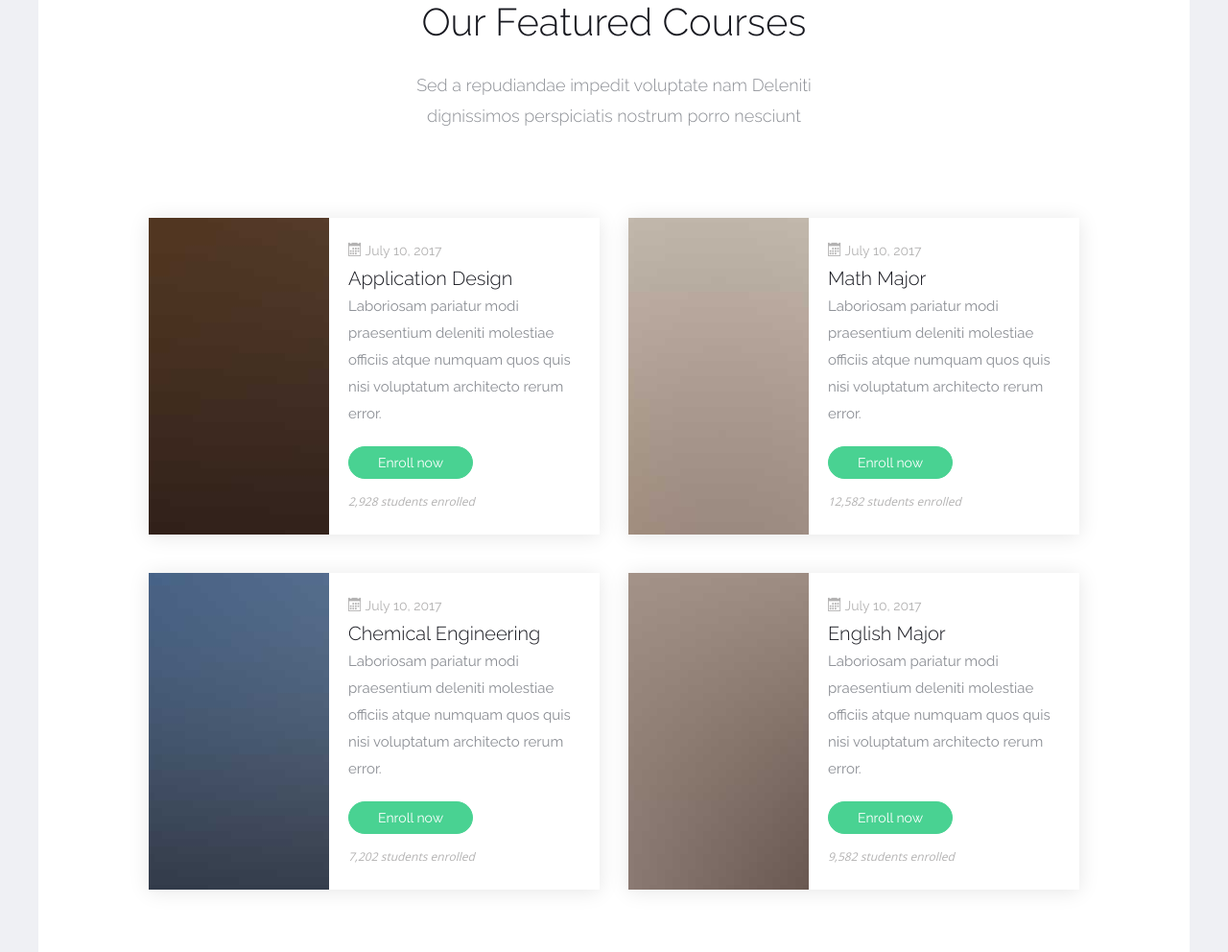
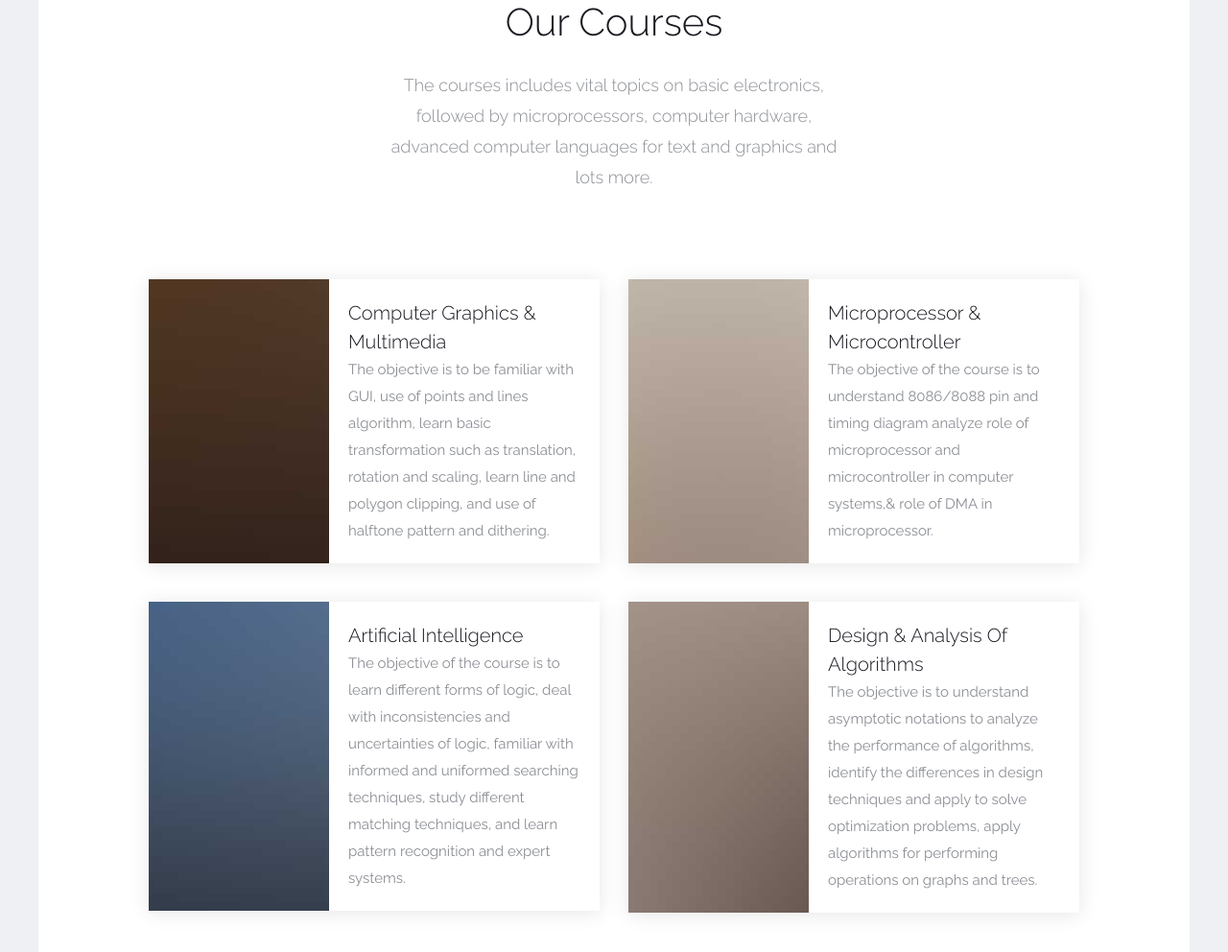
Before and after one commit to professorp/cse.vssut.github.io, a website: page index.html in a window 1280 px wide. Shown: the part 3405-4397 px from the top of the page at 96% size. Drawn offline with nearby package versions, Linux system fonts and the light colour scheme; files whose address does not match are found by name.

Commit message:
Added Contents to the Courses Section

```diff
--- a/index.html
+++ b/index.html
@@ -386,8 +386,8 @@
         <div class="container">
           <div class="row">
             <div class="col-md-6 col-md-offset-3 text-center section-heading probootstrap-animate">
-              <h2>Our Featured Courses</h2>
-              <p class="lead">Sed a repudiandae impedit voluptate nam Deleniti dignissimos perspiciatis nostrum porro nesciunt</p>
+              <h2>Our Courses</h2>
+              <p class="lead">The courses includes vital topics on basic electronics, followed by microprocessors, computer hardware, advanced computer languages for text and graphics and lots more.</p>
             </div>
           </div>
           <!-- END row -->
@@ -400,10 +400,10 @@
                   </div>
                 </div>
                 <div class="text">
-                  <span class="probootstrap-meta"><i class="icon-calendar2"></i> July 10, 2017</span>
-                  <h3>Application Design</h3>
-                  <p>Laboriosam pariatur modi praesentium deleniti molestiae officiis atque numquam quos quis nisi voluptatum architecto rerum error.</p>
-                  <p><a href="#" class="btn btn-primary">Enroll now</a> <span class="enrolled-count">2,928 students enrolled</span></p>
+                  <span class="probootstrap-meta"><!--<i class="icon-calendar2"></i>--></span>
+                  <h3>Computer Graphics & Multimedia</h3>
+                  <p>The objective is to be familiar with GUI, use of points and lines algorithm, learn basic transformation such as translation, rotation and scaling, learn line and polygon clipping, and use of halftone pattern and dithering.</p>
+                  <!--<p><a href="#" class="btn btn-primary">Enroll now</a> <span class="enrolled-count">2,928 students enrolled</span></p>-->
                 </div>
               </div>
 
@@ -414,10 +414,10 @@
                   </div>
                 </div>
                 <div class="text">
-                  <span class="probootstrap-meta"><i class="icon-calendar2"></i> July 10, 2017</span>
-                  <h3>Chemical Engineering</h3>
-                  <p>Laboriosam pariatur modi praesentium deleniti molestiae officiis atque numquam quos quis nisi voluptatum architecto rerum error.</p>
-                  <p><a href="#" class="btn btn-primary">Enroll now</a> <span class="enrolled-count">7,202 students enrolled</span></p>
+                  <span class="probootstrap-meta"><!--<i class="icon-calendar2"></i>--></span>
+                  <h3>Artificial Intelligence</h3>
+                  <p>The objective of the course is to learn different forms of logic, deal with inconsistencies and uncertainties of logic, familiar with informed and uniformed searching techniques, study different matching techniques, and learn pattern recognition and expert systems.</p>
+                  <!--<p><a href="#" class="btn btn-primary">Enroll now</a> <span class="enrolled-count">7,202 students enrolled</span></p>-->
                 </div>
               </div>
 
@@ -430,10 +430,10 @@
                   </div>
                 </div>
                 <div class="text">
-                  <span class="probootstrap-meta"><i class="icon-calendar2"></i> July 10, 2017</span>
-                  <h3>Math Major</h3>
-                  <p>Laboriosam pariatur modi praesentium deleniti molestiae officiis atque numquam quos quis nisi voluptatum architecto rerum error.</p>
-                  <p><a href="#" class="btn btn-primary">Enroll now</a> <span class="enrolled-count">12,582 students enrolled</span></p>
+                  <span class="probootstrap-meta"><!--<i class="icon-calendar2"></i>--></span>
+                  <h3>Microprocessor & Microcontroller</h3>
+                  <p>The objective of the course is to understand 8086/8088 pin and timing diagram analyze role of microprocessor and microcontroller in computer systems,& role of DMA in microprocessor.</p>
+                 <!-- <p><a href="#" class="btn btn-primary">Enroll now</a> <span class="enrolled-count">12,582 students enrolled</span></p>-->
                 </div>
               </div>
 
@@ -444,10 +444,10 @@
                   </div>
                 </div>
                 <div class="text">
-                  <span class="probootstrap-meta"><i class="icon-calendar2"></i> July 10, 2017</span>
-                  <h3>English Major</h3>
-                  <p>Laboriosam pariatur modi praesentium deleniti molestiae officiis atque numquam quos quis nisi voluptatum architecto rerum error.</p>
-                  <p><a href="#" class="btn btn-primary">Enroll now</a> <span class="enrolled-count">9,582 students enrolled</span></p>
+                  <span class="probootstrap-meta"><!--<i class="icon-calendar2"></i>--></span>
+                  <h3>Design & Analysis Of Algorithms</h3>
+                  <p>The objective is to understand asymptotic notations to analyze the performance of algorithms, identify the differences in design techniques and apply to solve optimization problems, apply algorithms for performing operations on graphs and trees.</p>
+                  <!--<p><a href="#" class="btn btn-primary">Enroll now</a> <span class="enrolled-count">9,582 students enrolled</span></p>-->
                 </div>
               </div>
 
@@ -462,8 +462,8 @@
         <div class="container">
           <div class="row">
             <div class="col-md-6 col-md-offset-3 text-center section-heading probootstrap-animate">
-              <h2>Meet Our Qualified Teachers</h2>
-              <p class="lead">Sed a repudiandae impedit voluptate nam Deleniti dignissimos perspiciatis nostrum porro nesciunt</p>
+              <h2>Meet Our Qualified Faculties</h2>
+             <!-- <p class="lead">Sed a repudiandae impedit voluptate nam Deleniti dignissimos perspiciatis nostrum porro nesciunt</p>-->
             </div>
           </div>
           <!-- END row -->
```
